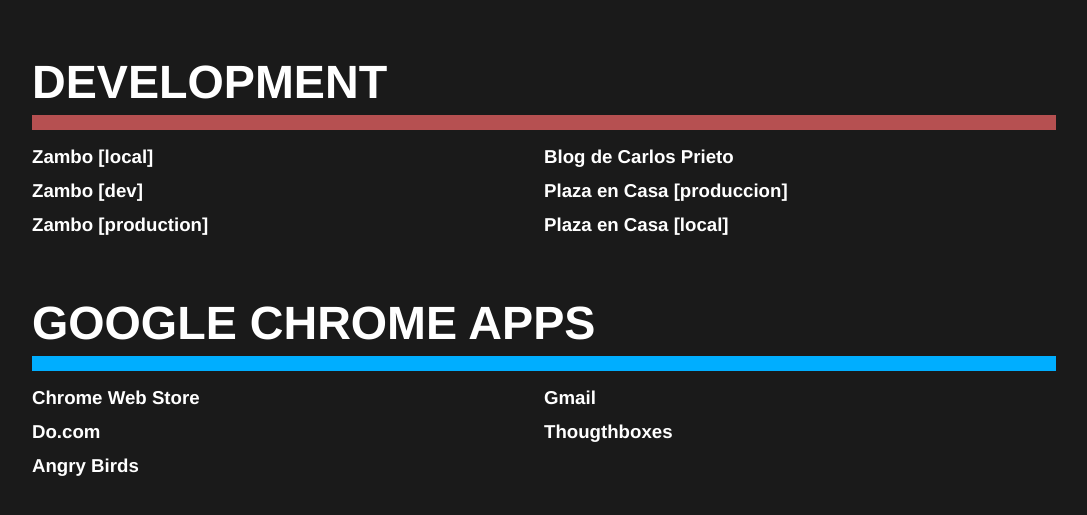
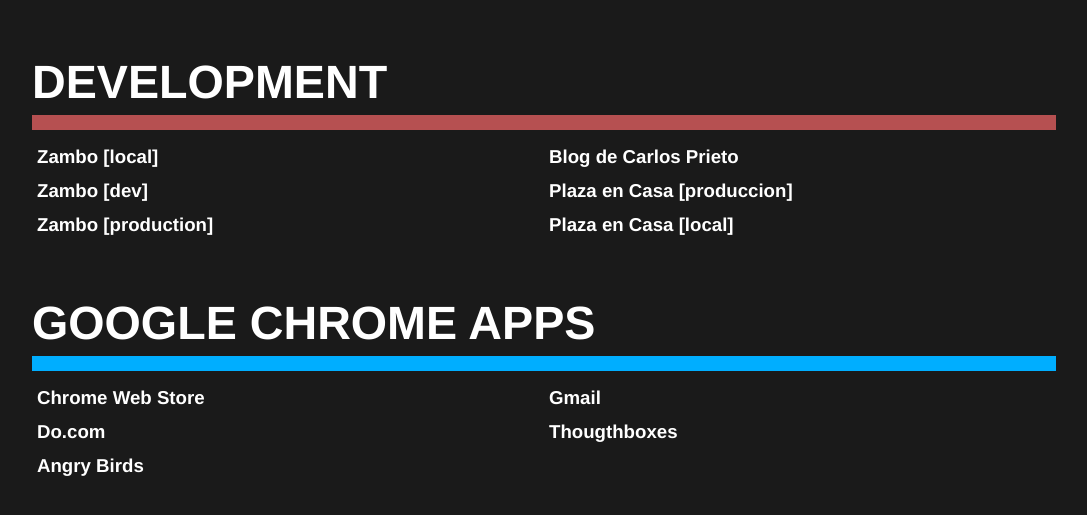
Before and after one commit to josedaniel/startpage, a PHP site: page / in a window 1280 px wide. Shown: the top 515 px of the page, without its empty margins (96-1183 px from the left). Run offline with PHP 8.4, Linux system fonts and the light colour scheme; some libraries are stand-ins or nearby versions.

Commit message:
style improvements

```diff
--- a/style.css
+++ b/style.css
@@ -120,11 +120,16 @@ body{
 .level_1 a{
     color:#fff;
     text-decoration:none;
+    width:90%;
+    float:left;
+    display:block;
+    padding:0 5px 0 5px;
 }
 
 .level_1 a:hover{
     color:#fff;
-    text-decoration:underline;
+    text-decoration:none;
+    background-color:#444;
 }
 
 
```
